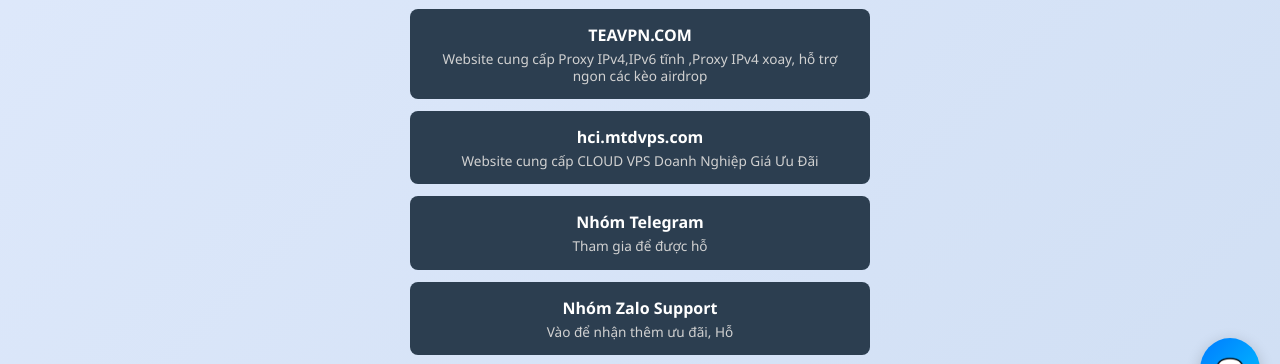
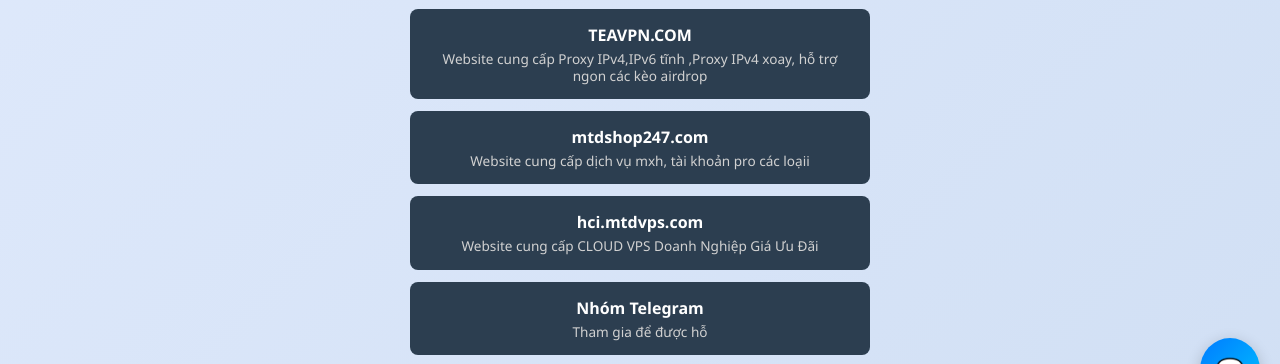
Before and after one commit to ducvps12/index.github.io, a plain HTML site: page index.html in a window 1280 px wide. Shown: the part 379-743 px from the top of the page. Drawn offline with Linux system fonts and the light colour scheme.

Commit message:
Update index.html

```diff
--- a/index.html
+++ b/index.html
@@ -1074,6 +1074,12 @@
                 <span>Website cung cấp Proxy IPv4,IPv6 tĩnh ,Proxy IPv4 xoay, hỗ trợ ngon các kèo airdrop</span>
             </div>
         </a>
+        <a href="https:// mtdshop247.com/" class="link-btn">
+            <div class="text">
+                mtdshop247.com
+                <span>Website cung cấp dịch vụ mxh, tài khoản pro các loạii</span>
+            </div>
+        </a>
         <a href="https://hci.mtdvps.com/" class="link-btn">
             <div class="text">
                 hci.mtdvps.com
```
